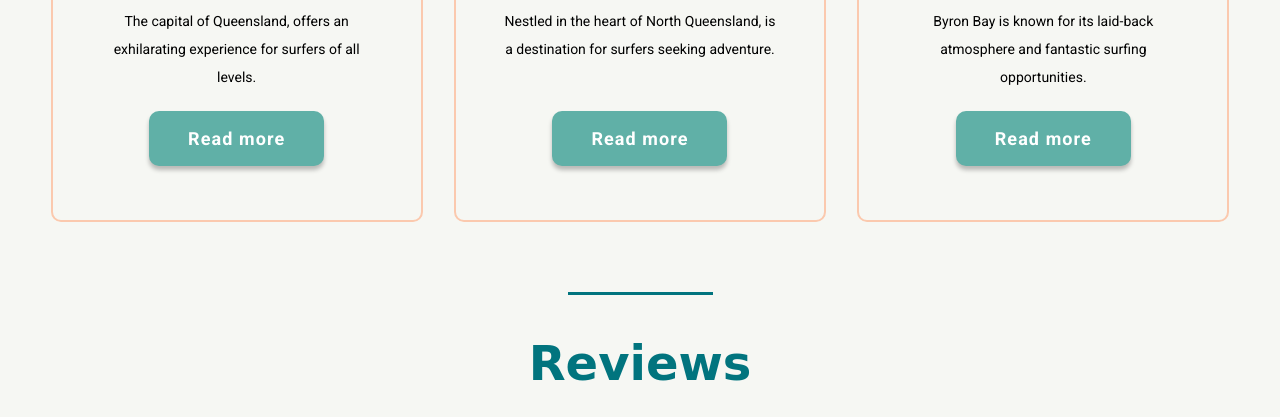
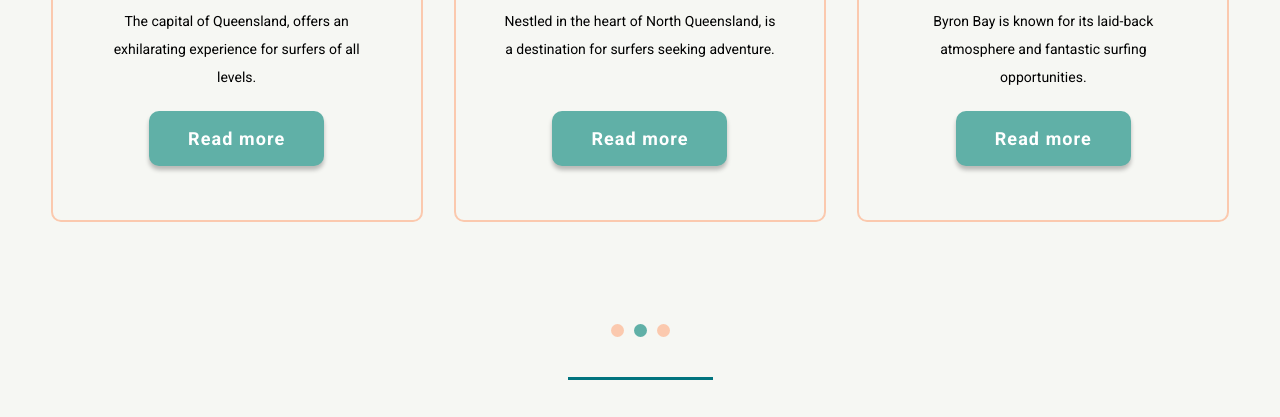
Before and after one commit to SaraGdbg/Isabella, a website built with Vite: page index.html in a window 1280 px wide. Shown: the part 1650-2067 px from the top of the page. Built offline with nearby package versions, Linux system fonts and the light colour scheme; a web font is replaced by a local one.

Commit message:
:tada: added dots for destinations + minor css tweak

```diff
--- a/index.html
+++ b/index.html
@@ -128,7 +128,8 @@
           backdrop for your surf dreams.
         </p>
 
-        <p class="rightText">Or head to Brisbane and discover the vibrant surf scene that pulses through the city's energetic atmosphere.
+        <p class="rightText">Or head to Brisbane and discover the vibrant surf scene that pulses through the city's
+          energetic atmosphere.
           Whether you're a seasoned pro or a first-time rider, these coastal havens offer endless opportunities to ride
           the waves and make unforgettable memories. Grab your board and let the surf sweep you away on an unforgettable
           journey through Australia's surf paradise!"
@@ -157,6 +158,11 @@
           <button>Read more</button>
         </div>
 
+      </div>
+      <div class="carouselBottomDotsContainer">
+        <span class="destinationCarouselDot carouselBottomDot"></span>
+        <span class="destinationCarouselDot carouselBottomDot activeDot"></span>
+        <span class="destinationCarouselDot carouselBottomDot"></span>
       </div>
     </section>
 
@@ -224,7 +230,8 @@
     <div class="cookieText">
       <span class="bold">Our Cookie Policy!</span>
       <br class="br">
-      <span>"We use cookies to make your browsing experience sweeter. By continuing to munch on our site, you're agreeing to our cookie policy."</span>
+      <span>"We use cookies to make your browsing experience sweeter. By continuing to munch on our site, you're
+        agreeing to our cookie policy."</span>
     </div>
     <div class="cookieBtns">
       <button class="acceptBtn cookieBtn">Accept</button>
--- a/scss/sections/destinationSection/_destinationSection-mobile.scss
+++ b/scss/sections/destinationSection/_destinationSection-mobile.scss
@@ -1,5 +1,6 @@
 .destinationSection {
     @include flexColCentered;
+      margin-bottom: 2.5rem;
 
     .destinationText {
         display: flex;
```
